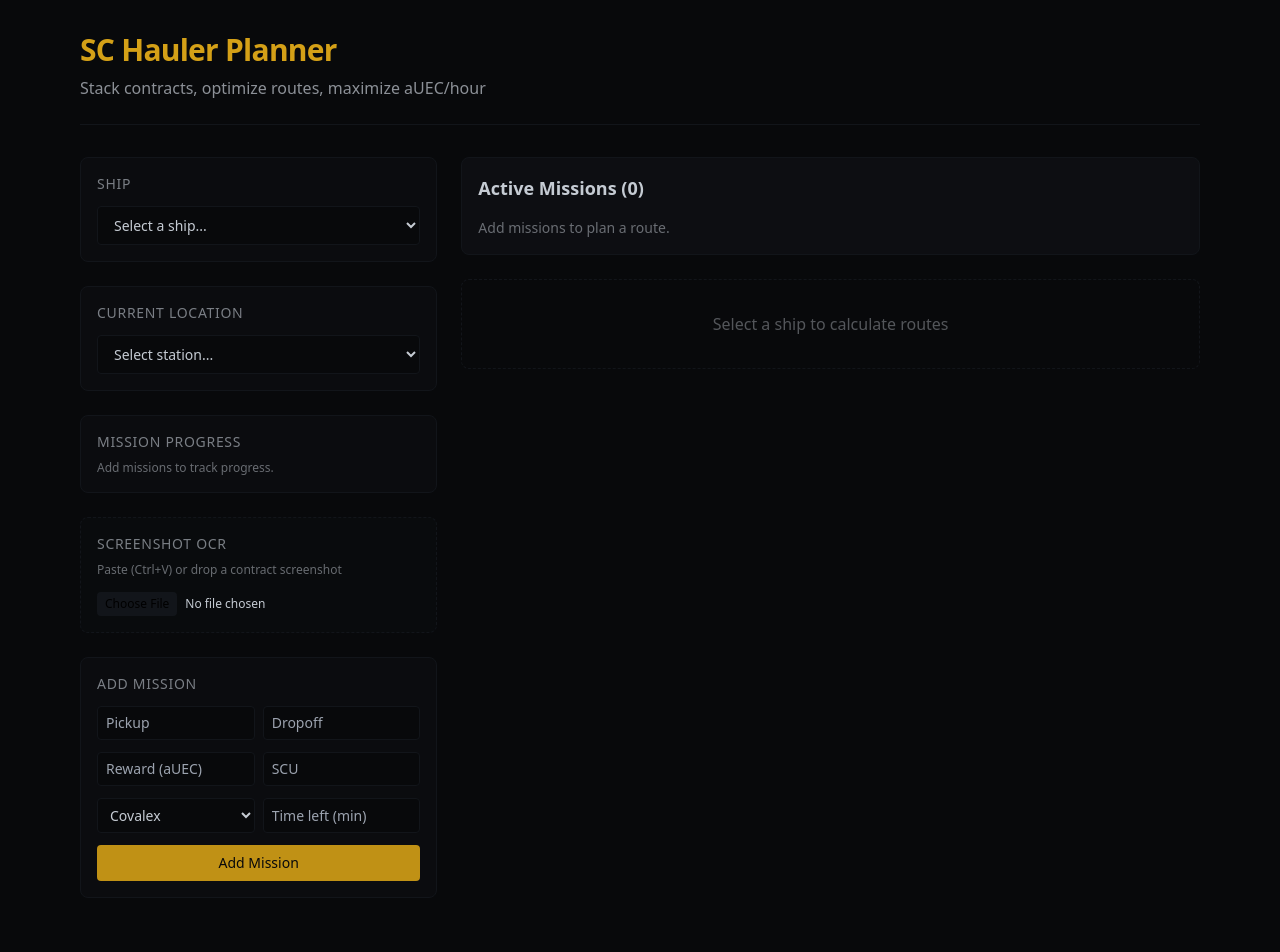
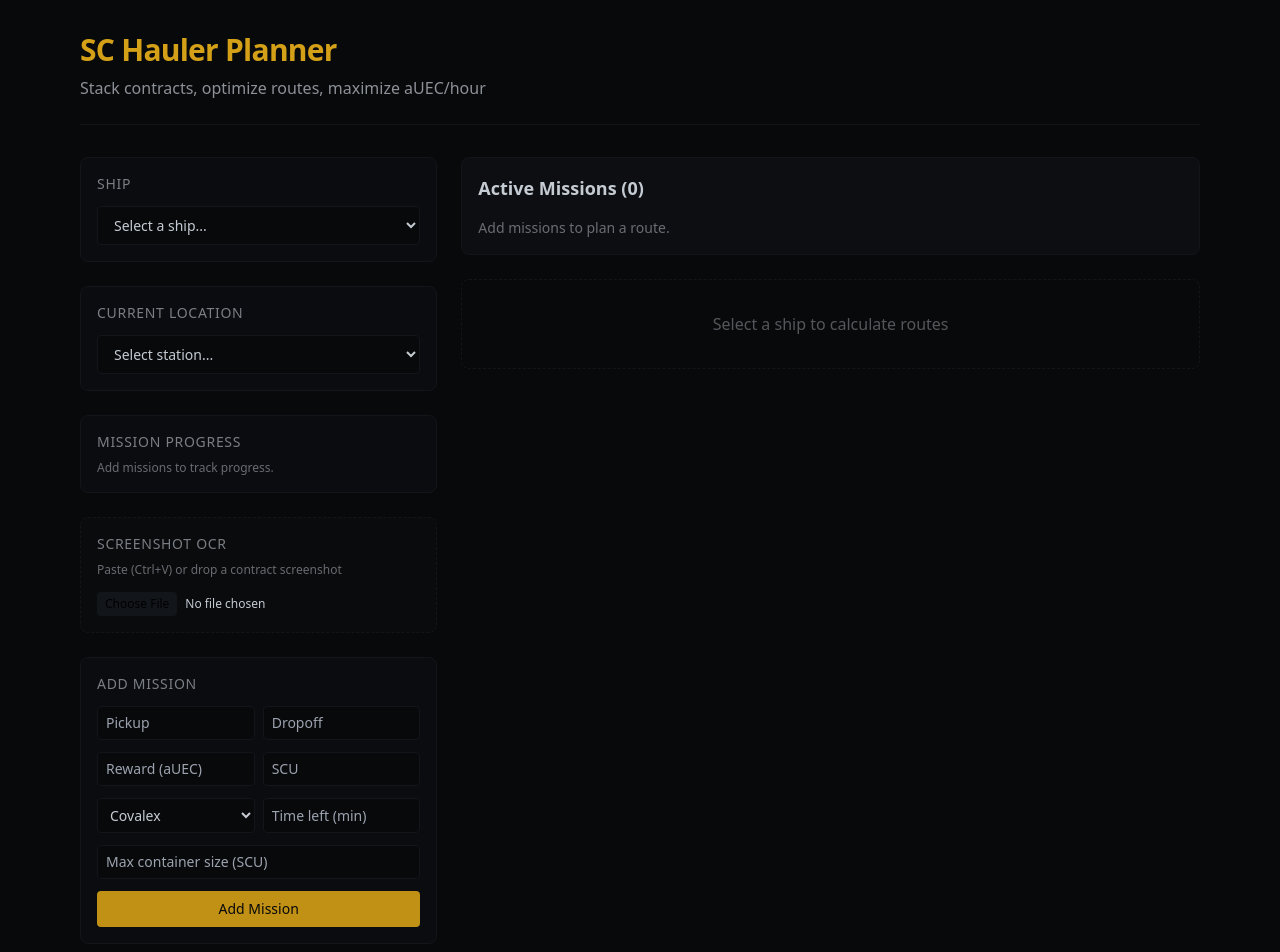
Before and after one commit to DrWhite1/sc-hauler-planner, a Next.js app: page / in a window 1280 px wide. Shown: the top 952 px of the page. Before the commit the page ends 930 px from the top, so only its background shows below. Built offline with nearby package versions, Linux system fonts and the light colour scheme.

Commit message:
Add max container size field to mission form

```diff
--- a/components/MissionForm.tsx
+++ b/components/MissionForm.tsx
@@ -12,6 +12,7 @@ export function MissionForm() {
     scu: "",
     corporation: "Covalex",
     availableMinutes: "",
+    maxContainerSize: "",
   });
 
   const handleSubmit = (e: React.FormEvent) => {
@@ -25,9 +26,18 @@ export function MissionForm() {
       scu: Number(form.scu),
       corporation: form.corporation,
       availableMinutes: form.availableMinutes ? Number(form.availableMinutes) : undefined,
+      maxContainerSize: form.maxContainerSize ? Number(form.maxContainerSize) : undefined,
     });
 
-    setForm({ pickup: "", dropoff: "", reward: "", scu: "", corporation: "Covalex", availableMinutes: "" });
+    setForm({
+      pickup: "",
+      dropoff: "",
+      reward: "",
+      scu: "",
+      corporation: "Covalex",
+      availableMinutes: "",
+      maxContainerSize: "",
+    });
   };
 
   return (
@@ -87,6 +97,14 @@ export function MissionForm() {
         />
       </div>
 
+      <input
+        type="number"
+        placeholder="Max container size (SCU)"
+        value={form.maxContainerSize}
+        onChange={(e) => setForm({ ...form, maxContainerSize: e.target.value })}
+        className="w-full rounded bg-ink border border-elevated px-2 py-1.5 text-sm"
+      />
+
       <button
         type="submit"
         className="w-full rounded bg-gold/90 hover:bg-gold text-ink font-medium py-2 text-sm transition"
```
